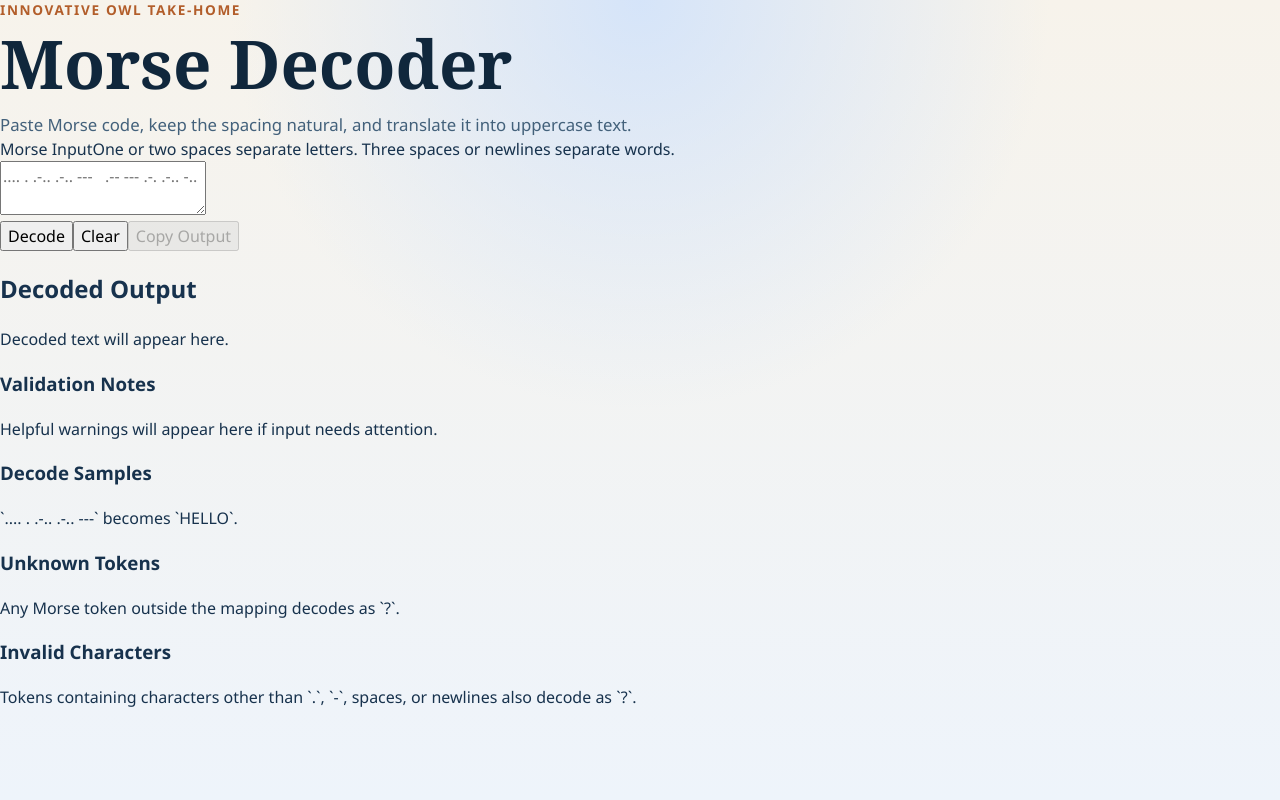
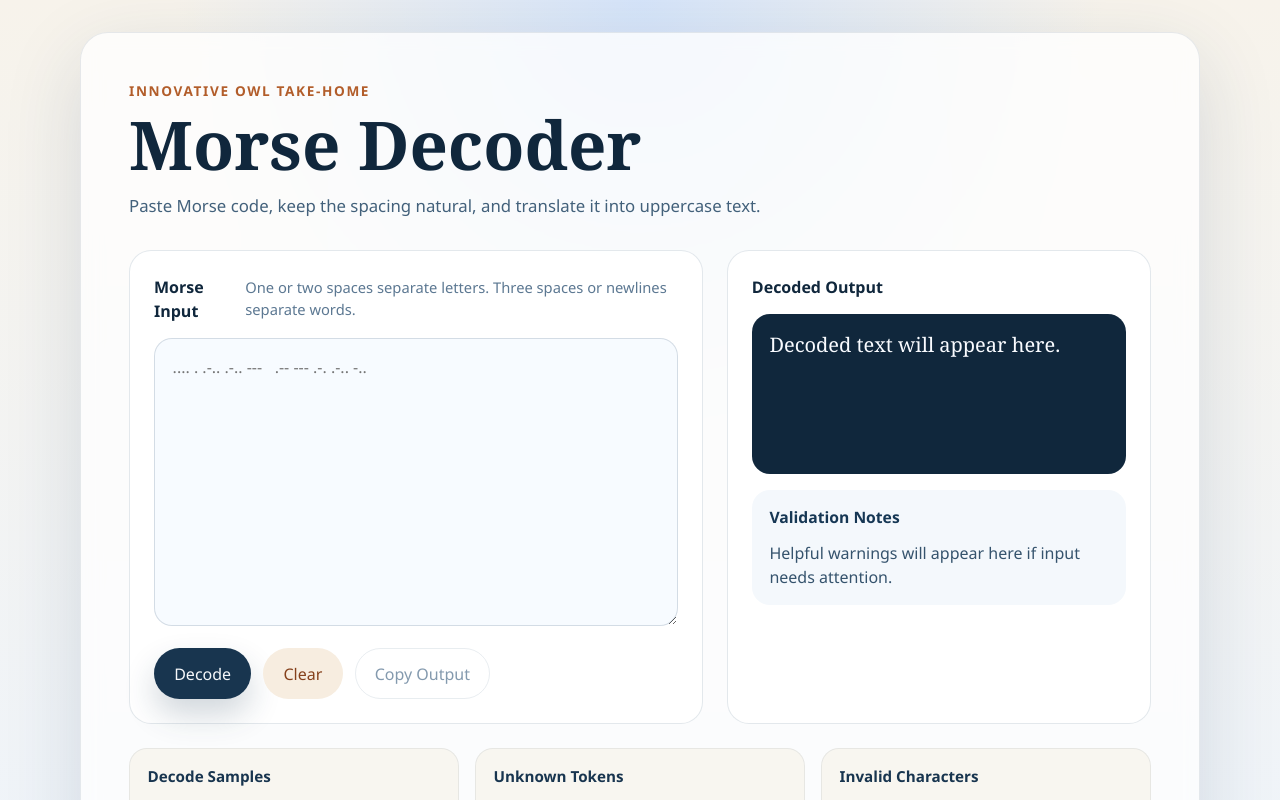
Before and after one commit to drewstake/Morse-Code, a React (Vite) app in the folder frontend/: page / in a window 1280 px wide. Shown: the top 800 px of the page. Built offline with nearby package versions, Linux system fonts and the light colour scheme.

Commit message:
style the decode screen

```diff
--- a/frontend/src/style.css
+++ b/frontend/src/style.css
@@ -32,15 +32,14 @@ input {
   min-height: 100vh;
 }
 
-.app-shell {
-  display: grid;
+.page {
   min-height: 100vh;
   padding: 2rem;
-  place-items: center;
 }
 
-.hero-card {
-  width: min(720px, 100%);
+.translator-card {
+  width: min(1120px, 100%);
+  margin: 0 auto;
   padding: 3rem;
   border: 1px solid rgba(23, 50, 77, 0.1);
   border-radius: 28px;
@@ -48,6 +47,10 @@ input {
   box-shadow: 0 24px 80px rgba(29, 55, 90, 0.14);
   backdrop-filter: blur(10px);
   animation: rise 420ms ease-out;
+}
+
+.hero {
+  margin-bottom: 2rem;
 }
 
 .eyebrow {
@@ -74,6 +77,232 @@ h1 {
   font-size: 1.05rem;
 }
 
+.translator-grid {
+  display: grid;
+  gap: 1.5rem;
+  grid-template-columns: minmax(0, 1.15fr) minmax(0, 0.85fr);
+}
+
+.panel {
+  padding: 1.5rem;
+  border: 1px solid rgba(30, 64, 99, 0.12);
+  border-radius: 22px;
+  background: rgba(255, 255, 255, 0.86);
+}
+
+.panel-heading {
+  display: flex;
+  gap: 0.75rem;
+  align-items: baseline;
+  justify-content: space-between;
+  margin-bottom: 0.9rem;
+}
+
+.section-label {
+  margin: 0;
+  color: #10273c;
+  font-size: 1rem;
+  font-weight: 700;
+}
+
+.hint-text,
+.copy-message {
+  color: #5c7892;
+  font-size: 0.92rem;
+}
+
+.translator-input {
+  width: 100%;
+  min-height: 18rem;
+  padding: 1rem 1.1rem;
+  border: 1px solid rgba(26, 58, 93, 0.16);
+  border-radius: 18px;
+  background: rgba(247, 251, 255, 0.9);
+  color: #10273c;
+  resize: vertical;
+}
+
+.translator-input:focus {
+  outline: 3px solid rgba(96, 146, 207, 0.25);
+  border-color: rgba(40, 96, 156, 0.38);
+}
+
+.button-row {
+  display: flex;
+  gap: 0.75rem;
+  flex-wrap: wrap;
+  margin-top: 1rem;
+}
+
+.primary-button,
+.secondary-button,
+.ghost-button {
+  padding: 0.8rem 1.2rem;
+  border: 1px solid transparent;
+  border-radius: 999px;
+  cursor: pointer;
+  transition:
+    transform 140ms ease,
+    box-shadow 140ms ease,
+    border-color 140ms ease;
+}
+
+.primary-button {
+  background: #18354f;
+  color: #f6f8fb;
+  box-shadow: 0 16px 32px rgba(24, 53, 79, 0.2);
+}
+
+.secondary-button {
+  background: #f7ede0;
+  color: #85411c;
+}
+
+.ghost-button {
+  background: transparent;
+  color: #1f476c;
+  border-color: rgba(31, 71, 108, 0.18);
+}
+
+.primary-button:hover,
+.secondary-button:hover,
+.ghost-button:hover {
+  transform: translateY(-1px);
+}
+
+.primary-button:disabled,
+.secondary-button:disabled,
+.ghost-button:disabled {
+  opacity: 0.55;
+  cursor: not-allowed;
+  transform: none;
+  box-shadow: none;
+}
+
+.output-panel {
+  display: flex;
+  flex-direction: column;
+}
+
+.output-box {
+  display: flex;
+  align-items: flex-start;
+  justify-content: flex-start;
+  min-height: 10rem;
+  padding: 1rem 1.1rem;
+  border-radius: 18px;
+  background: #10273c;
+  color: #f9fbff;
+  font-family: Georgia, "Times New Roman", serif;
+  font-size: 1.25rem;
+  white-space: pre-wrap;
+}
+
+.status-panel {
+  margin-top: 1rem;
+  padding: 1rem 1.1rem;
+  border-radius: 18px;
+  background: #f4f8fc;
+}
+
+.status-panel h3 {
+  margin: 0 0 0.75rem;
+  color: #163754;
+  font-size: 0.98rem;
+}
+
+.warning-list {
+  display: grid;
+  gap: 0.9rem;
+  margin: 0;
+  padding: 0;
+  list-style: none;
+}
+
+.warning-list p,
+.status-ok {
+  margin: 0;
+  color: #35536d;
+}
+
+.token-list {
+  display: flex;
+  gap: 0.45rem;
+  flex-wrap: wrap;
+  margin-top: 0.6rem;
+}
+
+.token-chip {
+  padding: 0.28rem 0.55rem;
+  border-radius: 999px;
+  background: rgba(178, 93, 42, 0.12);
+  color: #93491f;
+  font-size: 0.86rem;
+  font-weight: 600;
+}
+
+.rules-strip {
+  display: grid;
+  gap: 1rem;
+  grid-template-columns: repeat(3, minmax(0, 1fr));
+  margin-top: 1.5rem;
+}
+
+.rules-strip article {
+  padding: 1rem 1.1rem;
+  border: 1px solid rgba(23, 50, 77, 0.08);
+  border-radius: 18px;
+  background: rgba(247, 243, 235, 0.75);
+}
+
+.rules-strip h3,
+.rules-strip p {
+  margin: 0;
+}
+
+.rules-strip h3 {
+  margin-bottom: 0.45rem;
+  color: #18354f;
+  font-size: 0.95rem;
+}
+
+.rules-strip p {
+  color: #46627a;
+  font-size: 0.95rem;
+}
+
+@media (max-width: 900px) {
+  .translator-card {
+    padding: 1.5rem;
+  }
+
+  .translator-grid,
+  .rules-strip {
+    grid-template-columns: 1fr;
+  }
+
+  .panel-heading {
+    flex-direction: column;
+    align-items: flex-start;
+  }
+}
+
+@media (max-width: 560px) {
+  .page {
+    padding: 1rem;
+  }
+
+  .button-row {
+    flex-direction: column;
+  }
+
+  .primary-button,
+  .secondary-button,
+  .ghost-button {
+    width: 100%;
+  }
+}
+
 @keyframes rise {
   from {
     opacity: 0;
```
